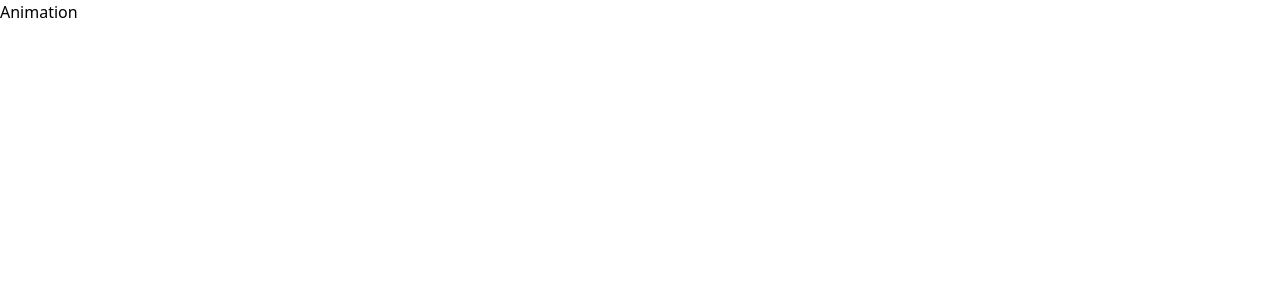
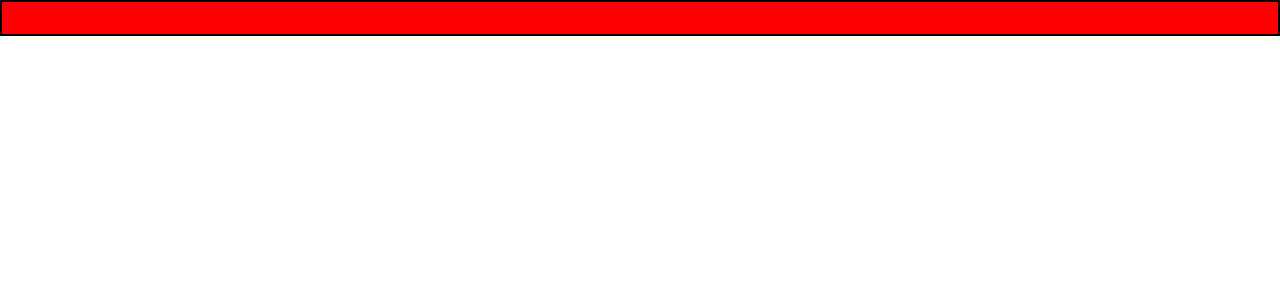
Before and after one commit to rakibul12212/l2-module-6, a React (Vite) app: page / in a window 1280 px wide. Shown: the top 300 px of the page. Built offline with nearby package versions, Linux system fonts and the light colour scheme.

Commit message:
reveal animation

```diff
--- /dev/null
+++ b/src/App.css
@@ -0,0 +1,19 @@
+.main {
+  border: 2px solid black;
+  display: flex;
+  justify-content: center;
+  align-items: center;
+  overflow: hidden;
+  position: relative;
+}
+.box-1 {
+  background-color: red;
+  height: 150px;
+  width: 100%;
+  transition-duration: 500ms;
+  transition-timing-function: ease;
+  position: absolute;
+}
+.box-1:hover {
+  transform: translatey(150px);
+}
--- a/src/App.tsx
+++ b/src/App.tsx
@@ -1,9 +1,11 @@
 import React from "react";
+import "./App.css";
 
 const App = () => {
   return (
-    <div>
-      <h1>Animation</h1>
+    <div className="main">
+      <div className="box-1">box-1</div>
+      <h1 className="text-2xl">something cool</h1>
     </div>
   );
 };
```
